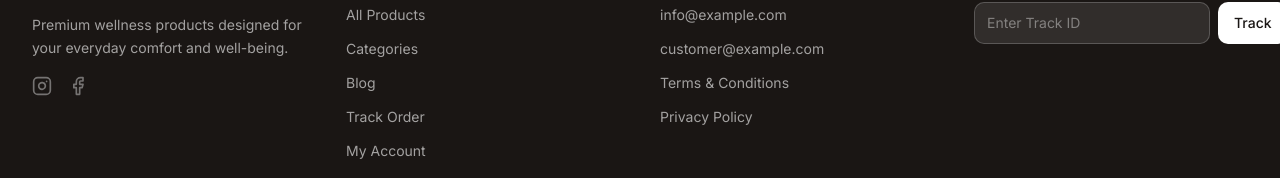
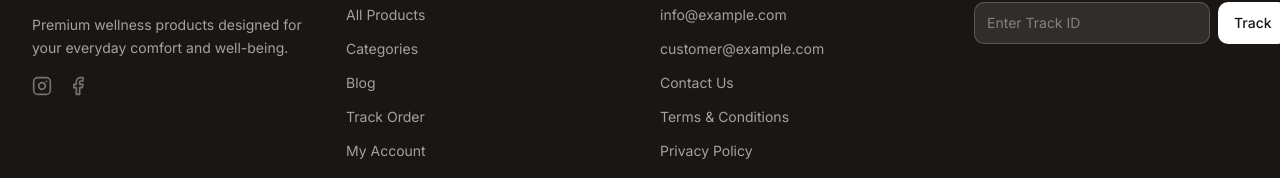
Before and after one commit to ergoaurashop/ergoaurashop, a Next.js app: page / in a window 1280 px wide. Shown: the part 3337-3515 px from the top of the page. Built offline with nearby package versions, Linux system fonts and the light colour scheme; no server answers; the database is empty.

Commit message:
feat: add Contact Us link to footer Support section

```diff
--- a/src/components/layout/Footer.tsx
+++ b/src/components/layout/Footer.tsx
@@ -183,6 +183,14 @@ export default function Footer() {
               </li>
               <li>
                 <Link
+                  href="/contact-us"
+                  className="text-sm text-white/60 hover:text-white transition-colors"
+                >
+                  Contact Us
+                </Link>
+              </li>
+              <li>
+                <Link
                   href="/terms"
                   className="text-sm text-white/60 hover:text-white transition-colors"
                 >
```
